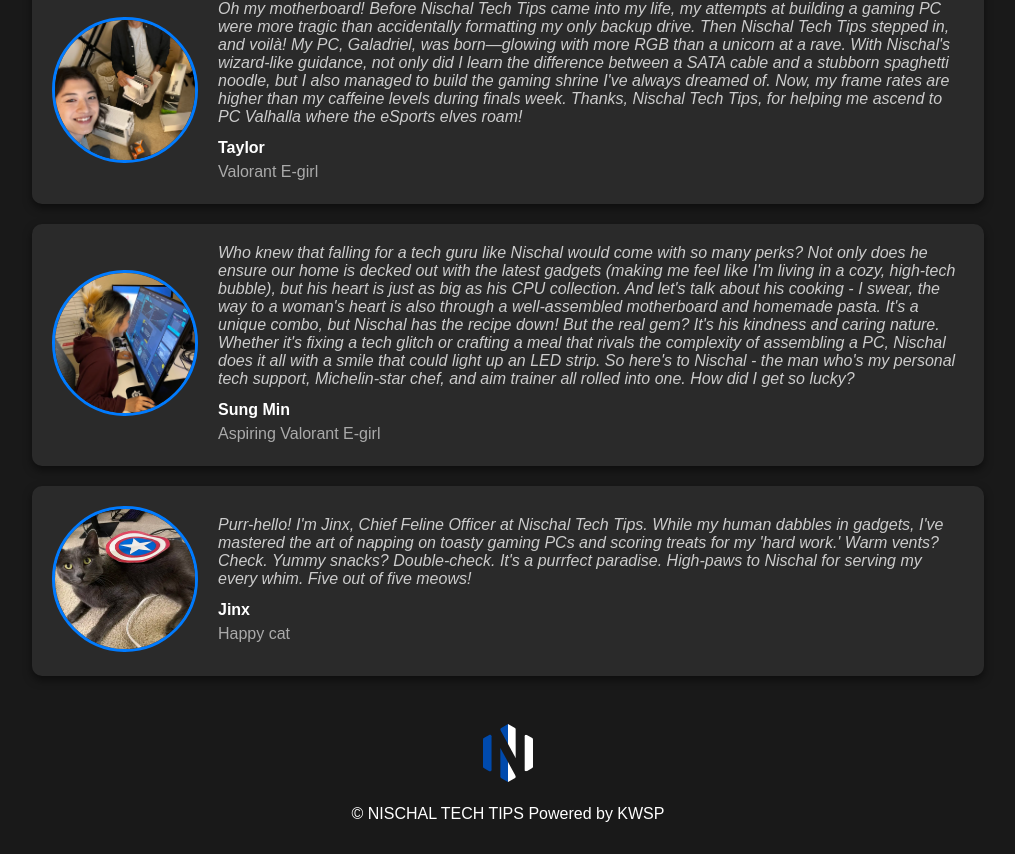
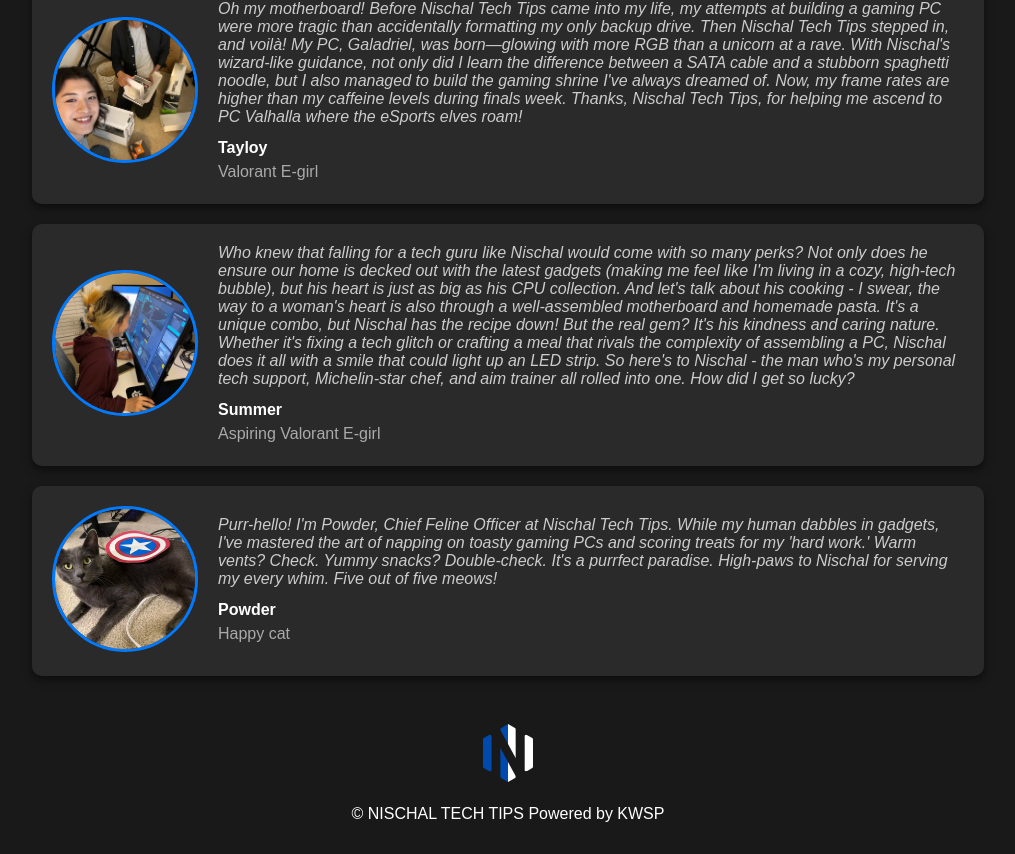
Before and after one commit to kwsp/nischaltechtips.com, a SvelteKit app: page / in a window 1280 px wide. Shown: the part 1073-1927 px from the top of the page, without its empty margins (132-1147 px from the left). Built offline with nearby package versions, Linux system fonts and the light colour scheme.

Commit message:
better testimonial names

```diff
--- a/src/routes/Testimonials.svelte
+++ b/src/routes/Testimonials.svelte
@@ -9,24 +9,24 @@
 	const testimonials = [
 		{
 			imageUrl: galadriel,
-			customerName: 'Taylor',
+			customerName: 'Tayloy',
 			customerTitle: 'Valorant E-girl',
 			quote:
 				"Oh my motherboard! Before Nischal Tech Tips came into my life, my attempts at building a gaming PC were more tragic than accidentally formatting my only backup drive. Then Nischal Tech Tips stepped in, and voilà! My PC, Galadriel, was born—glowing with more RGB than a unicorn at a rave. With Nischal's wizard-like guidance, not only did I learn the difference between a SATA cable and a stubborn spaghetti noodle, but I also managed to build the gaming shrine I've always dreamed of. Now, my frame rates are higher than my caffeine levels during finals week. Thanks, Nischal Tech Tips, for helping me ascend to PC Valhalla where the eSports elves roam!"
 		},
 		{
 			imageUrl: sungmin,
-			customerName: 'Sung Min',
+			customerName: 'Summer',
 			customerTitle: 'Aspiring Valorant E-girl',
 			quote:
 				"Who knew that falling for a tech guru like Nischal would come with so many perks? Not only does he ensure our home is decked out with the latest gadgets (making me feel like I'm living in a cozy, high-tech bubble), but his heart is just as big as his CPU collection. And let's talk about his cooking - I swear, the way to a woman's heart is also through a well-assembled motherboard and homemade pasta. It's a unique combo, but Nischal has the recipe down! But the real gem? It's his kindness and caring nature. Whether it's fixing a tech glitch or crafting a meal that rivals the complexity of assembling a PC, Nischal does it all with a smile that could light up an LED strip. So here's to Nischal - the man who's my personal tech support, Michelin-star chef, and aim trainer all rolled into one. How did I get so lucky?"
 		},
 		{
 			imageUrl: jinx,
-			customerName: 'Jinx',
+			customerName: 'Powder',
 			customerTitle: 'Happy cat',
 			quote:
-				"Purr-hello! I'm Jinx, Chief Feline Officer at Nischal Tech Tips. While my human dabbles in gadgets, I've mastered the art of napping on toasty gaming PCs and scoring treats for my 'hard work.' Warm vents? Check. Yummy snacks? Double-check. It's a purrfect paradise. High-paws to Nischal for serving my every whim. Five out of five meows!"
+				"Purr-hello! I'm Powder, Chief Feline Officer at Nischal Tech Tips. While my human dabbles in gadgets, I've mastered the art of napping on toasty gaming PCs and scoring treats for my 'hard work.' Warm vents? Check. Yummy snacks? Double-check. It's a purrfect paradise. High-paws to Nischal for serving my every whim. Five out of five meows!"
 		}
 	];
 </script>
```
